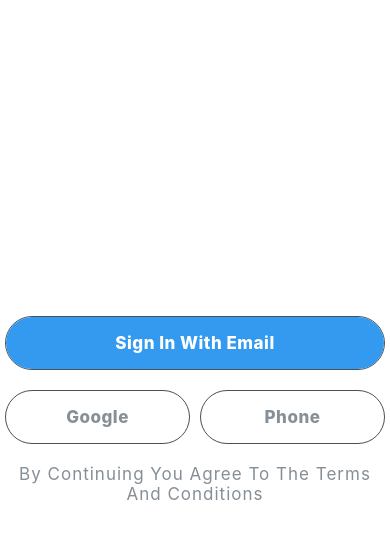
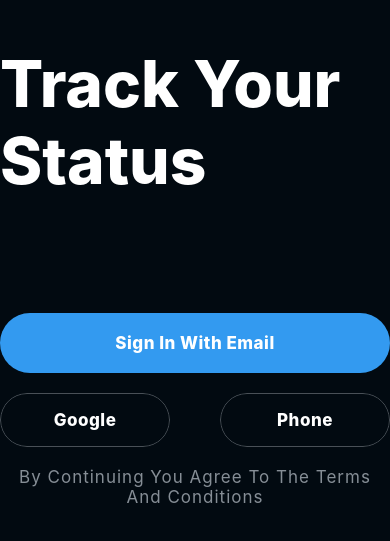
Before and after one commit to varun-raana/Track-Your-Status-APP, a React Native app: screen /Homes in a window 390 px wide. Shown: the part 223-764 px from the top of the page. Built offline with nearby package versions, Linux system fonts and the light colour scheme.

Commit message:
new screen added

```diff
--- a/App.js
+++ b/App.js
@@ -1,45 +1,79 @@
+import Login from "./screens/Login";
+import { NavigationContainer } from "@react-navigation/native";
+import { createBottomTabNavigator } from "@react-navigation/bottom-tabs";
+import { createNativeStackNavigator } from "@react-navigation/native-stack";
+import { Colors, margin } from "./assets/utilities";
+import Home from "./screens/Home";
+import Favourite from "./screens/Favourite";
 import { StatusBar } from "expo-status-bar";
-import { SafeAreaView, StyleSheet, Text, View } from "react-native";
-import Login from "./components/Login";
-import Title from "./UI/Title";
-import { Colors, fonts, margin } from "./assets/utilities";
+import HeaderAvatar from "./components/HeaderAvatar";
+
+const TabBarStyles = {
+  tabBarLabelPosition: "beside-icon",
+  tabBarActiveTintColor: Colors.Primary600,
+  headerShadowVisible: false,
+  headerTintColor: "white",
+  tabBarLabelStyle: {
+    fontSize: 14,
+    fontWeight: "bold",
+    letterSpacing: 1,
+  },
+  tabBarStyle: {
+    height: 60,
+    backgroundColor: Colors.Ripple800,
+    shadowColor: "#fff",
+    borderTopWidth: 0,
+    elevation: 4,
+  },
+  headerStyle: {
+    backgroundColor: Colors.Ripple800,
+  },
+  headerRightContainerStyle: {
+    paddingRight: margin.large,
+  },
+  headerRight: () => {
+    return <HeaderAvatar />;
+  },
+};
+
+const Tab = createBottomTabNavigator();
+const Stack = createNativeStackNavigator();
+
+function HandleScreen() {
+  return (
+    <Tab.Navigator
+      screenOptions={{ ...TabBarStyles }}
+      sceneContainerStyle={{
+        backgroundColor: Colors.Ripple800,
+      }}>
+      <Tab.Screen
+        name="Homes"
+        component={Home}
+        options={{
+          headerTitle: "Home",
+        }}
+      />
+      <Tab.Screen name="Favourites" component={Favourite} />
+    </Tab.Navigator>
+  );
+}
 
 export default function App() {
   return (
-    <View style={{ flex: 1 }}>
-      <StatusBar
-        style="light"
-        animated={true}
-        networkActivityIndicatorVisible={true}
-      />
-      <SafeAreaView style={styles.screen}>
-        <View
-          style={{
-            flex: 1,
-            justifyContent: "flex-end",
+    <>
+      <StatusBar style="light" />
+      <NavigationContainer>
+        <Stack.Navigator
+          screenOptions={{
+            headerShown: false,
+            contentStyle: {
+              backgroundColor: Colors.Ripple800,
+            },
           }}>
-          <Title>track your status</Title>
-        </View>
-        <View
-          style={{
-            flex: 1,
-            justifyContent: "center",
-          }}>
-          <Login />
-        </View>
-      </SafeAreaView>
-    </View>
+          <Stack.Screen name="Login" component={Login} />
+          <Stack.Screen name="Home" component={HandleScreen} />
+        </Stack.Navigator>
+      </NavigationContainer>
+    </>
   );
 }
-
-const styles = StyleSheet.create({
-  screen: {
-    flex: 1,
-    paddingHorizontal: margin.xlarge,
-    justifyContent: "center",
-  },
-  text: {
-    fontSize: fonts.mini,
-    color: Colors.Main,
-  },
-});
--- a/UI/Buttons.js
+++ b/UI/Buttons.js
@@ -1,8 +1,7 @@
-import { View, Text, Pressable, StyleSheet, Dimensions } from "react-native";
-import React from "react";
+import { View, Text, Pressable, StyleSheet } from "react-native";
 import {
-  borderWidth,
   Colors,
+  deviceWidth,
   fonts,
   fontWeights,
   letterSpacing,
@@ -11,37 +10,39 @@ import {
 
 const Buttons = ({ children, style, onPress }) => {
   return (
-    <View style={[styles.button, style]}>
-      <Pressable
-        android_disableSound={false}
-        android_ripple={{ color: Colors.Ripple800 }}
-        style={[styles.margin, style]}
-        onPress={onPress}>
-        <Text style={[styles.text, style]}>{children}</Text>
-      </Pressable>
+    <View style={styles.button}>
+      <View
+        style={{
+          overflow: "hidden",
+          borderRadius: 30,
+        }}>
+        <Pressable
+          style={[styles.innerButtonContainer, style]}
+          android_ripple={{ color: Colors.Background }}
+          onPress={onPress}>
+          <Text style={[styles.text]}>{children}</Text>
+        </Pressable>
+      </View>
     </View>
   );
 };
 
-const { width } = Dimensions.get("window");
+const maxWidth = 380;
 
 export default Buttons;
 
 const styles = StyleSheet.create({
-  button: {
-    borderWidth: borderWidth.xsmall,
-    borderColor: Colors.Border600,
-    borderRadius: 50,
+  outerButtonContainer: {
     marginHorizontal: margin.small,
+    borderRadius: 30,
     overflow: "hidden",
   },
-  margin: {
-    paddingVertical: width <= 360 ? margin.large : margin.xxlarge,
-    paddingHorizontal: width <= 360 ? margin.xlarge : margin.xxxlarge,
+  innerButtonContainer: {
     backgroundColor: Colors.Primary600,
+    overflow: "hidden",
   },
   text: {
-    fontSize: width <= 360 ? fonts.mini : fonts.medium,
+    fontSize: deviceWidth <= maxWidth ? fonts.mini : fonts.medium,
     textAlign: "center",
     textTransform: "capitalize",
     letterSpacing: letterSpacing.small,
--- /dev/null
+++ b/UI/Card.js
@@ -0,0 +1,16 @@
+import { StyleSheet, Text, View } from "react-native";
+import React from "react";
+import { Colors } from "../assets/utilities";
+
+const Card = ({ children }) => {
+  return <View style={styles.card}>{children}</View>;
+};
+
+export default Card;
+
+const styles = StyleSheet.create({
+  card: {
+    padding: 7,
+    backgroundColor: Colors.Gray600,
+  },
+});
--- a/UI/Title.js
+++ b/UI/Title.js
@@ -1,25 +1,19 @@
-import { View, Text, StyleSheet, Dimensions } from "react-native";
-import { Colors, fonts, fontWeights, letterSpacing } from "../assets/utilities";
+import { Text, StyleSheet } from "react-native";
+import { Colors, deviceWidth, fonts, fontWeights } from "../assets/utilities";
 
-const Title = ({ children }) => {
-  return (
-    <View>
-      <Text style={styles.titleText}>{children}</Text>
-    </View>
-  );
+const Title = ({ children, style }) => {
+  return <Text style={[styles.titleText, style]}>{children}</Text>;
 };
 
-const width = Dimensions.get("window").width;
+const maxWidth = 380;
 
 export default Title;
 
 const styles = StyleSheet.create({
   titleText: {
-    fontSize:
-      width <= 360 ? fonts.smallScreen : width < 480 && fonts.mediumScreen,
+    fontSize: deviceWidth <= maxWidth ? fonts.smallScreen : fonts.mediumScreen,
     textTransform: "capitalize",
     fontWeight: fontWeights.bold,
     color: Colors.Main,
-    letterSpacing: letterSpacing.medium,
   },
 });
--- a/assets/utilities.js
+++ b/assets/utilities.js
@@ -1,3 +1,6 @@
+const { Dimensions } = require("react-native");
+const deviceWidth = Dimensions.get("window").width;
+
 const Colors = {
   Main: "#fff",
   Gray600: "#868e96",
@@ -50,6 +53,7 @@ const letterSpacing = {
 };
 
 module.exports = {
+  deviceWidth,
   Colors,
   fonts,
   fontWeights,
--- /dev/null
+++ b/components/HeaderAvatar.js
@@ -0,0 +1,15 @@
+import { Avatar } from "@rneui/themed";
+
+const HeaderAvatar = () => {
+  return (
+    <Avatar
+      size={32}
+      rounded
+      source={{
+        uri: "https://images.pexels.com/photos/11293709/pexels-photo-11293709.jpeg?auto=compress&cs=tinysrgb&w=1260&h=750&dpr=1",
+      }}
+    />
+  );
+};
+
+export default HeaderAvatar;
--- a/components/Login.js
+++ /dev/null
@@ -1,66 +0,0 @@
-import { View, StyleSheet, Text, Dimensions } from "react-native";
-import Buttons from "../UI/Buttons";
-
-import React from "react";
-import { Colors, fonts, letterSpacing, margin } from "../assets/utilities";
-
-const Login = () => {
-  function singInWithEmail() {
-    console.log("sigIn With Email...");
-  }
-  function singInWithGoogle() {
-    console.log("sigIn With Google...");
-  }
-  function singInWithPhone() {
-    console.log("sigIn With Phone...");
-  }
-
-  return (
-    <>
-      <Buttons style={styles.signInButton} onPress={singInWithEmail}>
-        sign in with email
-      </Buttons>
-      <View style={styles.buttonsContainer}>
-        <View style={{ flex: 1 }}>
-          <Buttons style={styles.buttons} onPress={singInWithGoogle}>
-            google
-          </Buttons>
-        </View>
-        <View style={{ flex: 1 }}>
-          <Buttons style={styles.buttons} onPress={singInWithPhone}>
-            phone
-          </Buttons>
-        </View>
-      </View>
-      <View>
-        <Text style={styles.text}>
-          by continuing you agree to the terms and conditions
-        </Text>
-      </View>
-    </>
-  );
-};
-
-const { width } = Dimensions.get("window");
-
-export default Login;
-
-const styles = StyleSheet.create({
-  buttonsContainer: {
-    flexDirection: "row",
-    justifyContent: "center",
-    marginVertical: margin.xlarge,
-  },
-  buttons: {
-    borderRadius: 30,
-    backgroundColor: "transparent",
-    color: Colors.Gray600,
-  },
-  text: {
-    fontSize: width <= 360 ? fonts.mini : fonts.medium,
-    textAlign: "center",
-    textTransform: "capitalize",
-    color: Colors.Gray600,
-    letterSpacing: letterSpacing.medium,
-  },
-});
--- /dev/null
+++ b/components/LoginContainer.js
@@ -0,0 +1,63 @@
+import { StyleSheet, Text, Dimensions, View } from "react-native";
+import {
+  Colors,
+  deviceWidth,
+  fonts,
+  letterSpacing,
+  margin,
+} from "../assets/utilities";
+import Buttons from "../UI/Buttons";
+import React from "react";
+
+const LoginContainer = ({ onPress }) => {
+  return (
+    <View>
+      <Buttons style={styles.signInButton} onPress={onPress}>
+        Sign In With Email
+      </Buttons>
+      <View style={styles.buttonsContainer}>
+        <Buttons style={styles.buttons}>google</Buttons>
+        <Buttons style={styles.buttons}>phone</Buttons>
+      </View>
+      <View>
+        <Text style={styles.text}>
+          by continuing you agree to the terms and conditions
+        </Text>
+      </View>
+    </View>
+  );
+};
+
+export default LoginContainer;
+
+const { width } = Dimensions.get("window");
+
+const styles = StyleSheet.create({
+  buttonsContainer: {
+    flexDirection: "row",
+    justifyContent: "space-between",
+    marginVertical: margin.xlarge,
+    overflow: "hidden",
+  },
+  signInButton: {
+    padding: 20,
+  },
+  buttons: {
+    width: 170,
+    maxWidth: "100%",
+    alignItems: "center",
+    justifyContent: "center",
+    backgroundColor: "transparent",
+    borderWidth: 0.2,
+    borderRadius: 30,
+    padding: 16,
+    borderColor: Colors.Border600,
+  },
+  text: {
+    fontSize: width <= 360 ? fonts.mini : fonts.medium,
+    textAlign: "center",
+    textTransform: "capitalize",
+    color: Colors.Gray600,
+    letterSpacing: letterSpacing.medium,
+  },
+});
--- a/package.json
+++ b/package.json
@@ -10,6 +10,11 @@
     "eject": "expo eject"
   },
   "dependencies": {
+    "@react-navigation/bottom-tabs": "^6.3.1",
+    "@react-navigation/native": "^6.0.10",
+    "@react-navigation/native-stack": "^6.6.2",
+    "@rneui/base": "^4.0.0-rc.5",
+    "@rneui/themed": "^4.0.0-rc.5",
     "expo": "~45.0.0",
     "expo-status-bar": "~1.3.0",
     "react": "17.0.2",
--- /dev/null
+++ b/screens/Favourite.js
@@ -0,0 +1,12 @@
+import { SafeAreaView, Text } from "react-native";
+import React from "react";
+
+const Favourite = () => {
+  return (
+    <SafeAreaView style={{ flex: 1 }}>
+      <Text>Favourite</Text>
+    </SafeAreaView>
+  );
+};
+
+export default Favourite;
--- /dev/null
+++ b/screens/Home.js
@@ -0,0 +1,52 @@
+import { SafeAreaView, StyleSheet, View } from "react-native";
+import React from "react";
+import Title from "../UI/Title";
+import { Colors, deviceWidth, fonts, margin } from "../assets/utilities";
+import Card from "../UI/Card";
+import Buttons from "../UI/Buttons";
+
+const Home = () => {
+  return (
+    <SafeAreaView style={styles.screen}>
+      <Title style={styles.title}>Hello Mr Dhar</Title>
+      <View style={styles.buttonContainer}>
+        <View style={styles.innerButtonContainer}>
+          <Buttons style={styles.button}>overView</Buttons>
+        </View>
+        <View style={styles.innerButtonContainer}>
+          <Buttons style={{ backgroundColor: "transparent", borderWidth: 0 }}>
+            productivity
+          </Buttons>
+        </View>
+      </View>
+    </SafeAreaView>
+  );
+};
+
+export default Home;
+
+const styles = StyleSheet.create({
+  screen: {
+    flex: 1,
+    padding: 10,
+  },
+  buttonContainer: {
+    flexDirection: "row",
+    alignItems: "center",
+    justifyContent: "center",
+    marginTop: 20,
+    padding: 10,
+  },
+  innerButtonContainer: { marginHorizontal: 10 },
+  button: {
+    backgroundColor: Colors.Primary600,
+    paddingVertical: 5,
+    paddingHorizontal: 10,
+  },
+  title: {
+    fontSize: deviceWidth <= 380 ? fonts.medium : fonts.smallScreen,
+    fontWeight: "bold",
+    marginLeft: 5,
+    letterSpacing: 3,
+  },
+});
--- /dev/null
+++ b/screens/Login.js
@@ -0,0 +1,35 @@
+import { SafeAreaView, StyleSheet, View } from "react-native";
+import { Colors, fonts } from "../assets/utilities";
+import LoginContainer from "../components/LoginContainer";
+import Title from "../UI/Title";
+
+const Login = ({ navigation }) => {
+  return (
+    <SafeAreaView style={styles.screen}>
+      <View style={styles.title}>
+        <Title>track your status </Title>
+      </View>
+      <View style={styles.login}>
+        <LoginContainer onPress={() => navigation.navigate("Home")} />
+      </View>
+    </SafeAreaView>
+  );
+};
+
+export default Login;
+
+const styles = StyleSheet.create({
+  screen: { flex: 1, padding: 10 },
+  title: {
+    flex: 1,
+    justifyContent: "flex-end",
+  },
+  text: {
+    fontSize: fonts.mini,
+    color: Colors.Main,
+  },
+  login: {
+    flex: 1,
+    justifyContent: "center",
+  },
+});
```
Also changed, not shown: 1 other file (tests, documents, lock files or other folders).
